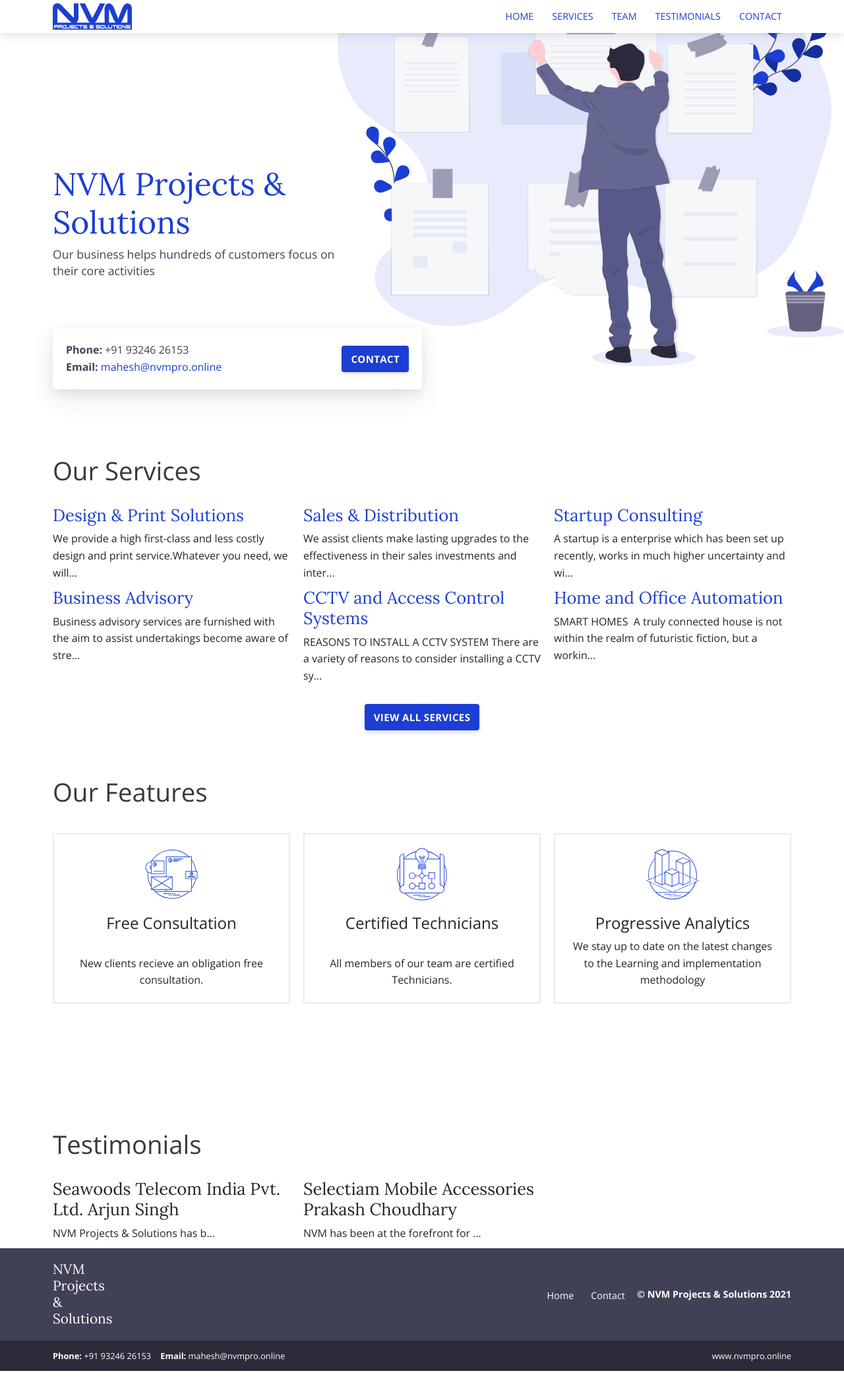
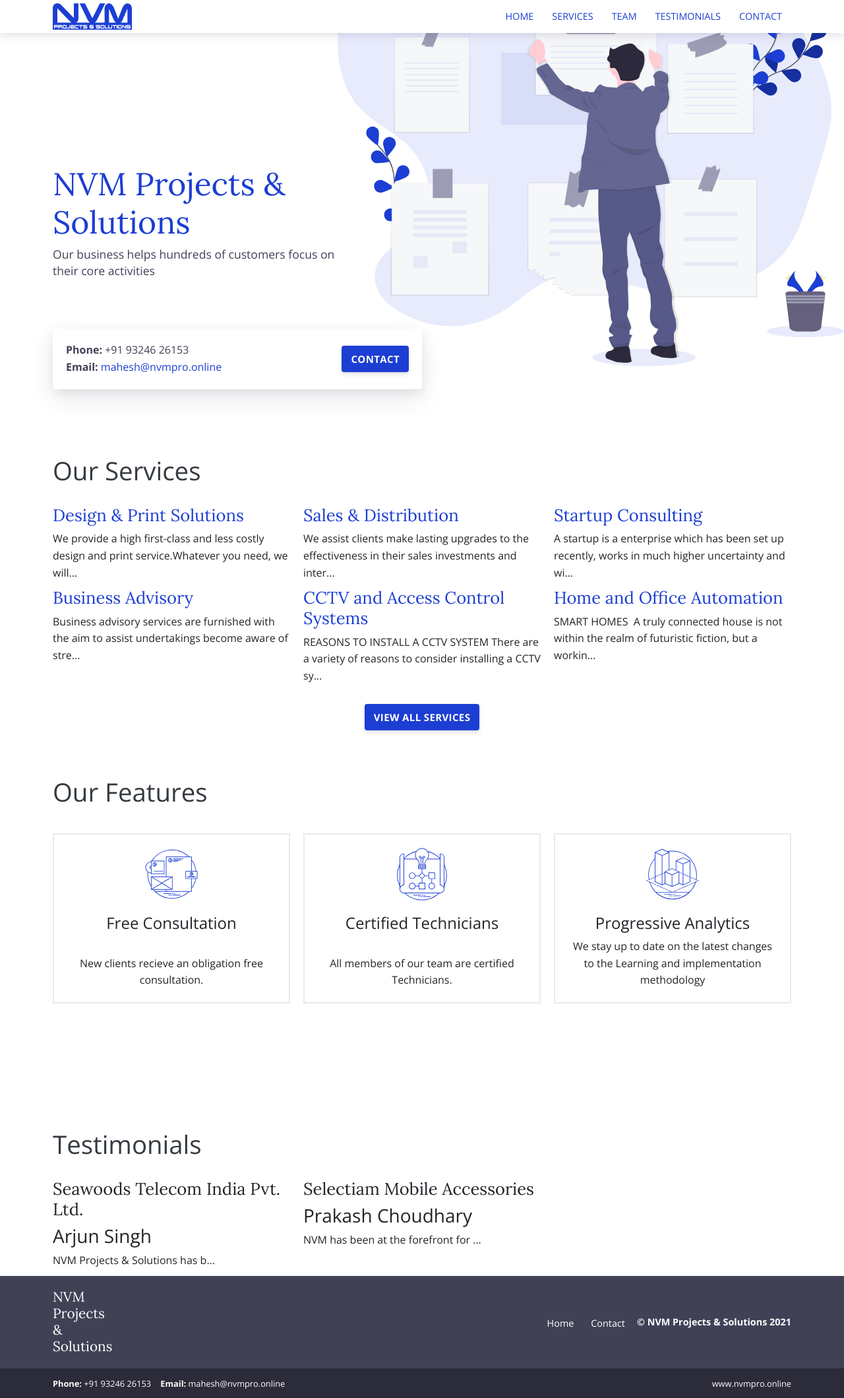
Before and after one commit to nvmpro/NVM, a Jekyll site: the page built from index.html, in a window 1280 px wide. Shown: the whole page at 66% size. Built offline with Jekyll 4.4.1, drawn with Linux system fonts in a browser that asks for light colours; before the commit the page ends 2078 px from its top, so only the background shows below that.

Commit message:
Updated 'index.html' via CloudCannon

```diff
--- a/index.html
+++ b/index.html
@@ -106,9 +106,9 @@
             <div class="service service-summary">
                 <div class="service-content">
                     <h2 class="service-title">
-                        <a>{{ testimonials.title }}</a>
-                        <a>{{ testimonials.name }}</a>
+                        {{ testimonials.title }}
                     </h2>
+                    <h3>{{ testimonials.name }}</h3>
 
                     {{ testimonials.content | markdownify | strip_html | truncate: 40 }}
                 </div>
```
